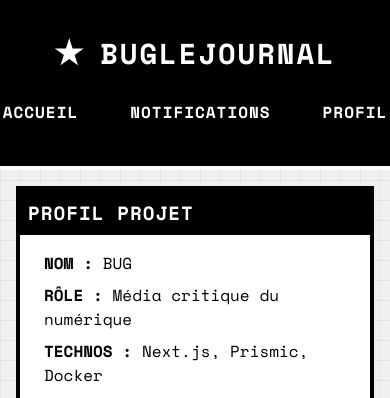
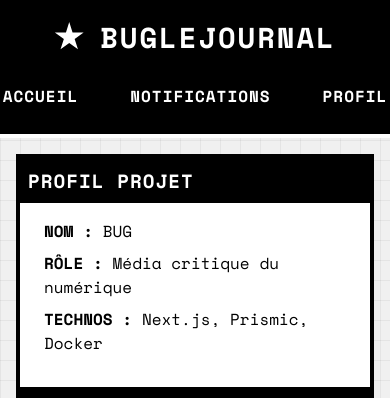
Before and after one commit to MariaOuedraogo/glitch_map, a plain HTML site: page index.html in a window 390 px wide. Shown: the top 398 px of the page. Drawn offline with nearby package versions, Linux system fonts and the light colour scheme.

Commit message:
Update index.html

```diff
--- a/index.html
+++ b/index.html
@@ -367,13 +367,9 @@
       border-left: 3px solid #000;
     }
 
-        @media (max-width: 500px) {
+    @media (max-width: 500px) {
+padding : 0;
 
-.navbar{
-    padding: 2rem 0.5rem;
-
-
-}
 
     }
     @media (max-width: 768px) {
```
